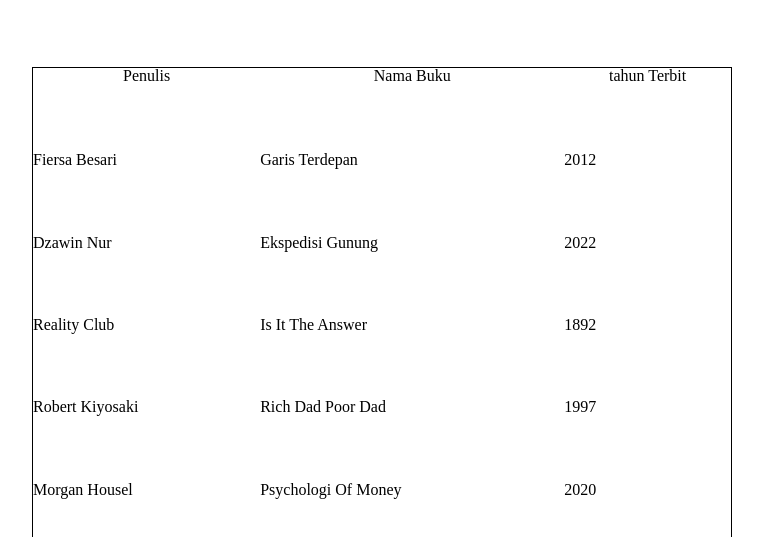
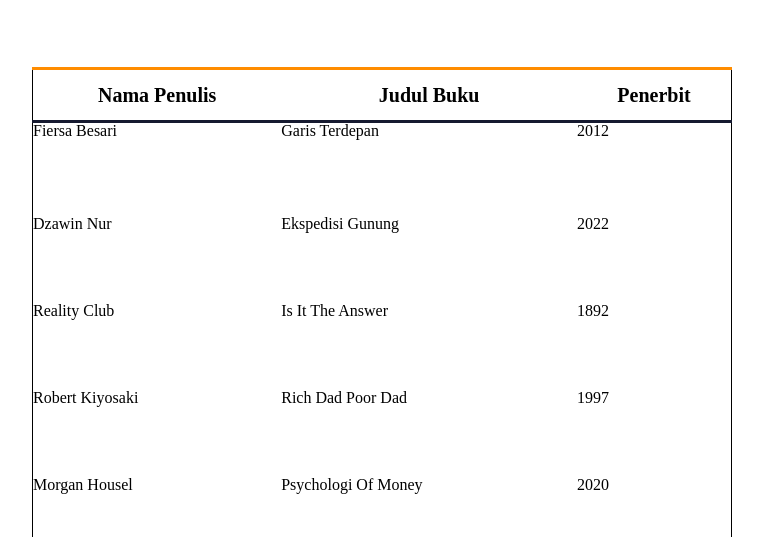
Before and after one commit to GilangPradnyana/tabel-dumb, a plain HTML site: page index.html in a window 1280 px wide. Shown: the part 53-590 px from the top of the page, without its empty margins (258-1021 px from the left). Drawn offline with Linux system fonts and the light colour scheme; a web font is replaced by a local one.

Commit message:
menambahkan css nama penulis

```diff
--- a/css/styles.css
+++ b/css/styles.css
@@ -30,3 +30,15 @@ table {
     margin: 70px auto;
     border: 1px solid;
 }
+
+th {
+    border-top: 3px solid darkorange;
+    border-bottom: 3px solid #161A30;
+    height: 50px;
+}
+th p {
+    line-height: 50px;
+    font-family: "Reddit Sans";
+    font-size: 20px;
+    font-weight: bold;
+}
--- a/index.html
+++ b/index.html
@@ -16,9 +16,9 @@
         <!-- tabel -->
         <table>
             <tr>
-               <th>Penulis</th>
-               <th>Nama Buku</th>
-               <th>tahun Terbit</th>
+               <th><p>Nama Penulis</p></th>
+               <th><p>Judul Buku</p></th>
+               <th><p>Penerbit</p></th>
             </tr>
 
             <tr class="ganjil">
```
